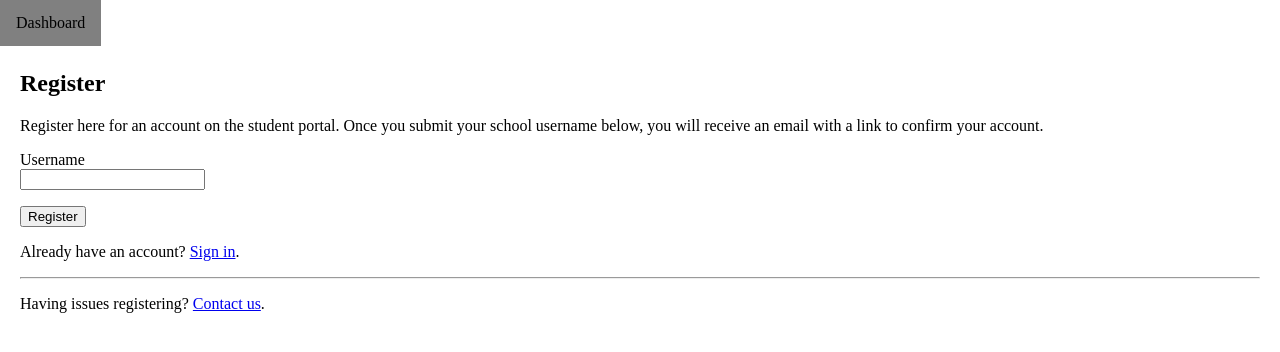
After one commit to JoshuaLeivers/NEA-Web-App, a Flask app: template templates/register.html in a window 1280 px wide. The commit adds this page. Shown: the top 352 px of the page. Run offline with Flask 2, Linux system fonts and the light colour scheme; the template is opened without the code that fills it: values that come from a table or form of the project are taken from there, others are empty.

Commit message:
Update app.py and templates, fix CSS

```diff
--- a/app.py
+++ b/app.py
@@ -1,9 +1,10 @@
 import secrets
+import time
 from urllib.parse import urlparse
 
-from flask import Flask, request, make_response, render_template, redirect, url_for, abort
+from flask import Flask, request, make_response, render_template, redirect, url_for, abort, flash
 import mysql.connector
-from flask_wtf import FlaskForm
+from flask_wtf import FlaskForm, CSRFProtect
 from mysql.connector import errorcode
 from socket import inet_aton, inet_ntoa
 from flask_bcrypt import Bcrypt
@@ -11,7 +12,7 @@ import onetimepass
 import base64
 
 from wtforms import StringField, PasswordField, SubmitField, BooleanField
-from wtforms.validators import DataRequired, Length, EqualTo, NoneOf
+from wtforms.validators import DataRequired, Length, EqualTo, NoneOf, InputRequired
 
 
 class Bans:
@@ -27,7 +28,7 @@ class LoginForm(FlaskForm):
 
 
 class RegisterForm(FlaskForm):
-    username = StringField("Username", validators=[DataRequired(), Length(1, 64, message="Username must be between "
+    username = StringField("Username", validators=[InputRequired(), Length(1, 64, message="Username must be between "
                                                                                          "1-64 characters in "
                                                                                          "length.")])
     submit = SubmitField("Register")
@@ -59,19 +60,27 @@ email = {
     "enquiries": "joshua@leivers.dev"
 }
 
+limits = {
+    "requests": {
+        "ip": 20,
+        "username": 5
+    }
+}
+
 app = Flask(__name__)
 app.config["SECRET_KEY"] = b'\xd91Oi~i\xcc\xdb5\xffWT\xea\xa2\xf6\xeb'  # Generated by os.urandom(16)
 bcrypt = Bcrypt(app)
+csrf = CSRFProtect(app)
 
 try:
-    cnx = mysql.connector.connect(user=db_user, password=db_pass, host=db_host, database=db_name)
+    cnx = mysql.connector.connect(user=db_user, password=db_pass, host=db_host, database=db_name, autocommit=True)
 except mysql.connector.Error as err:
     if err.errno == errorcode.ER_ACCESS_DENIED_ERROR:
         print("ERROR: The username or password for the database is incorrect. [" + err.errno + "]")
     elif err.errno == errorcode.ER_BAD_DB_ERROR:
         print(
             "ERROR: Database does not exist. Please run database setup script [setup.py] or change database name in "
-            "web app config. [" + err.errno + "]")
+            "web app config. [" + str(err.errno) + "]")
     else:
         print(err)
 
@@ -93,12 +102,10 @@ def dashboard():
 
 @app.route("/login", methods=["GET", "POST"])
 def login():
-    if request.referrer:
-        origin = url_for(request.args.get("redirect") or urlparse(request.referrer).hostname == request.url_root and request.referrer) or url_for("dashboard")
-    else:
-        origin = url_for(request.args.get("redirect") or "dashboard")
+    origin = get_redirect("login")
     logout = check_logout()
     if not logout:
+        # TODO: Make a separate function that decides which ban page to display, then add a check here to use it
         return redirect(origin, 302)
     else:
         form = LoginForm()
@@ -119,7 +126,9 @@ def login():
                         if onetimepass.valid_totp(form.token.data, secret):
                             return start_session(form.username.data, origin)
             else:
-                resp = make_response(render_template("login.html", form=form, error="Username or password is incorrect."))
+                flash("Username or password is incorrect.")
+                resp = make_response(
+                    render_template("login.html", form=form, error="Username or password is incorrect."))
                 resp.set_cookie("sessionID", "", max_age=0)
                 return resp
         else:
@@ -128,7 +137,44 @@ def login():
 
 @app.route("/register", methods=["GET", "POST"])
 def register():
-    pass  # TODO: Add register function
+    if not check_logout():
+        return redirect(get_redirect("register"))
+    else:
+        form = RegisterForm()
+        if form.validate_on_submit():
+            cursor.execute("DELETE FROM `requests` WHERE `req_time` < DATE_SUB(NOW(), INTERVAL 30 MINUTE)")
+
+            username = form.username.data
+            cursor.execute("SELECT TRUE FROM `users` WHERE `username` = %s", (username,))
+            if not cursor.fetchall():
+                cursor.execute("SELECT TRUE FROM `requests` WHERE `req_ip` = %s", (get_ip(),))
+                if len(cursor.fetchall()) >= limits["requests"]["ip"]:
+                    flash("Too many registration requests have been made from this IP. Please try again later.")
+                    return render_template("register.html", title="Register", form=form, email=email["webmaster"]), 429
+                else:
+                    cursor.execute("SELECT TRUE FROM `requests` WHERE `req_username` = %s", (username,))
+                    if len(cursor.fetchall()) >= limits["requests"]["username"]:
+                        flash("Too many registration requests have been made for this username. Please try again later.")
+                        return render_template("register.html", title="Register", form=form, email=email["webmaster"]), 429
+                    else:
+                        req_id = secrets.token_urlsafe(48)  # As this is Base64 encoded, this is 64 characters long
+                        cursor.execute("SELECT TRUE FROM `requests` WHERE `req_id` = %s", (req_id,))
+                        while cursor.fetchall():
+                            req_id = secrets.token_urlsafe(48)
+                            cursor.execute("SELECT TRUE FROM `requests` WHERE `req_id` = %s", (req_id,))
+
+                        print("Creating request " + req_id)
+                        cursor.execute("INSERT INTO `requests` (`req_id`, `req_username`, `req_time`, `req_useragent`, "
+                                       "`req_ip`) VALUES (%s, %s, %s, %s, %s)", (req_id, username, time.strftime(
+                                        "%Y-%m-%d %H:%M:%S"), get_useragent(), get_ip()))
+                        print("Created request.")
+
+                        return make_response(render_template("registered.html", title="Registered", username=username, redirect=url_for("login")))
+            else:
+                flash("A user already exists using the given username.")
+                return render_template("register.html", title="Register", form=form, email=email["webmaster"]), 403
+        else:
+            return render_template("register.html", title="Register", form=form, email=email["webmaster"])
 
 
 # Error Handling
@@ -144,9 +190,9 @@ def get_ip():
 
 def get_useragent(full=False):
     if not full:
-        return request.user_agent[:256]
+        return str(request.user_agent)[:256]
     else:
-        return request.user_agent
+        return str(request.user_agent)
 
 
 def check_logout():
@@ -241,5 +287,18 @@ def start_session(username, origin):
         return resp
 
 
+def get_redirect(this):
+    origin = request.args.get("redirect")
+    if origin:
+        return url_for(origin)
+
+    origin = request.referrer
+    print(origin, request.url_root, request.host, request.host_url)
+    if urlparse(origin).hostname == request.url_root and origin != url_for(this):
+        return origin
+
+    return url_for("dashboard")
+
+
 if __name__ == '__main__':
     app.run()
--- /dev/null
+++ b/static/main.css
@@ -0,0 +1,62 @@
+body {
+    margin: 0;
+}
+
+.navbar ul {
+    list-style-type: none;
+    position: fixed;
+    overflow: hidden;
+    margin: 0;
+    padding: 0;
+    top: 0;
+    width: 100%;
+}
+
+.navbar li {
+    float: left;
+}
+
+.navbar li a {
+    display: block;
+    padding: 14px 16px;
+    text-align: center;
+    text-decoration: none;
+}
+
+.main {
+    padding: 20px;
+    margin-top: 30px;
+}
+
+@media (prefers-color-scheme: light) {
+    .navbar ul {
+        background-color: white;
+    }
+
+    .navbar li a {
+        color: black;
+    }
+
+    .navbar li a:hover {
+        background-color: grey;
+    }
+}
+
+@media (prefers-color-scheme: dark) {
+    .navbar ul {
+        background-color: #303030;
+    }
+
+    .navbar li a {
+        color: white;
+    }
+
+    .navbar li a:hover {
+        background-color: #404040;
+    }
+
+    body {
+        background-color: #252525;
+        color: white;
+    }
+}
--- a/templates/base.html
+++ b/templates/base.html
@@ -3,21 +3,29 @@
 <head>
     <meta charset="UTF-8">
     {% if title %}
-    <title>{{ title }}</title>
+        <title>{{ title }} | Student Portal</title>
     {% else %}
         <title>Student Portal</title>
     {% endif %}
-    <link rel="stylesheet" href="/css/main.css">
+    <link rel="stylesheet" type="text/css" href="{{ url_for('static', filename='main.css') }}">
+
+    {% if redirect %}
+        <meta http-equiv="Refresh" content="{{ redirect_time or 10 }};{{ redirect }}">
+    {% endif %}
 </head>
 <body>
 <div class="navbar">
     <ul>
         <li><a href="{{ url_for('dashboard') }}">Dashboard</a></li>
     </ul>
-        <hr>
 </div>
+
 <div class="main">
     {% block content %}{% endblock %}
 </div>
+
+<div class="footer">
+    {% block footer %}{% endblock %}
+</div>
 </body>
 </html>
--- /dev/null
+++ b/templates/register.html
@@ -0,0 +1,39 @@
+{% extends "base.html" %}
+
+{% block content %}
+
+    <h2>Register</h2>
+    <p>Register here for an account on the student portal. Once you submit your school username below, you will receive
+        an email with a link to confirm your account.</p>
+
+    {% with messages = get_flashed_messages() %}
+        {% if messages %}
+            <ul class=flashes>
+            {% for message in messages %}
+                <li>{{ message }}</li>
+            {% endfor %}
+            </ul>
+        {% endif %}
+    {% endwith %}
+
+    <form action="{{ url_for('register') }}" method="post">
+        {{ form.csrf_token }}
+
+        <p>
+            {{ form.username.label }}
+            <br>
+            {{ form.username }}
+        </p>
+
+        <p>
+            {{ form.submit() }}
+        </p>
+    </form>
+
+    <p>Already have an account? <a href="{{ url_for("login") }}">Sign in</a>.</p>
+
+    <hr>
+
+    <p>Having issues registering? <a href="mailto:{{ email }}">Contact us</a>.</p>
+
+{% endblock %}
```
Also changed, not shown: css/main.css (deleted, +0 -25 lines), templates/login.html (+12 -2 lines), templates/registered.html (added, +9 -0 lines). Lines whose indentation alone changed are shown as unchanged.
